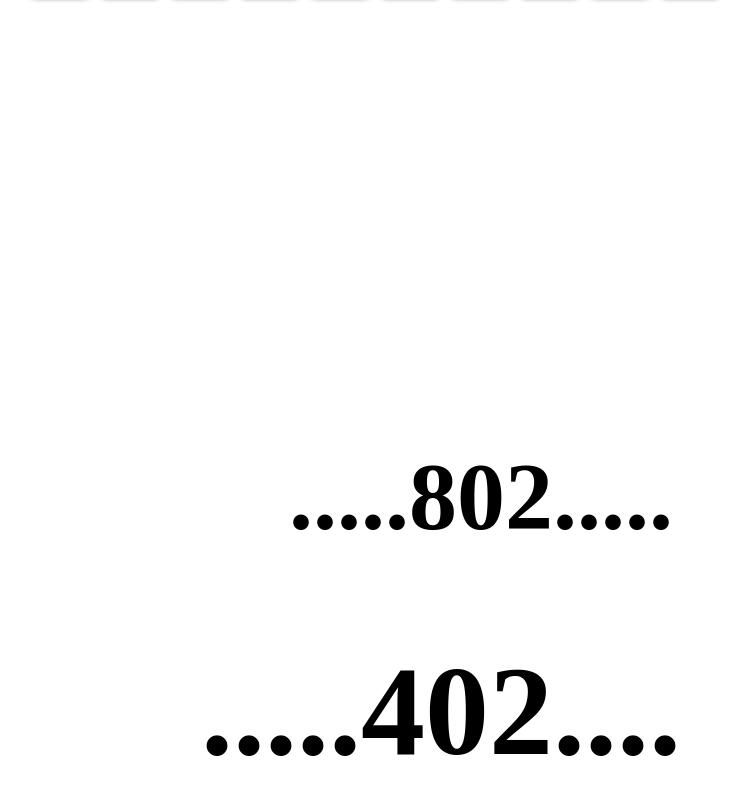
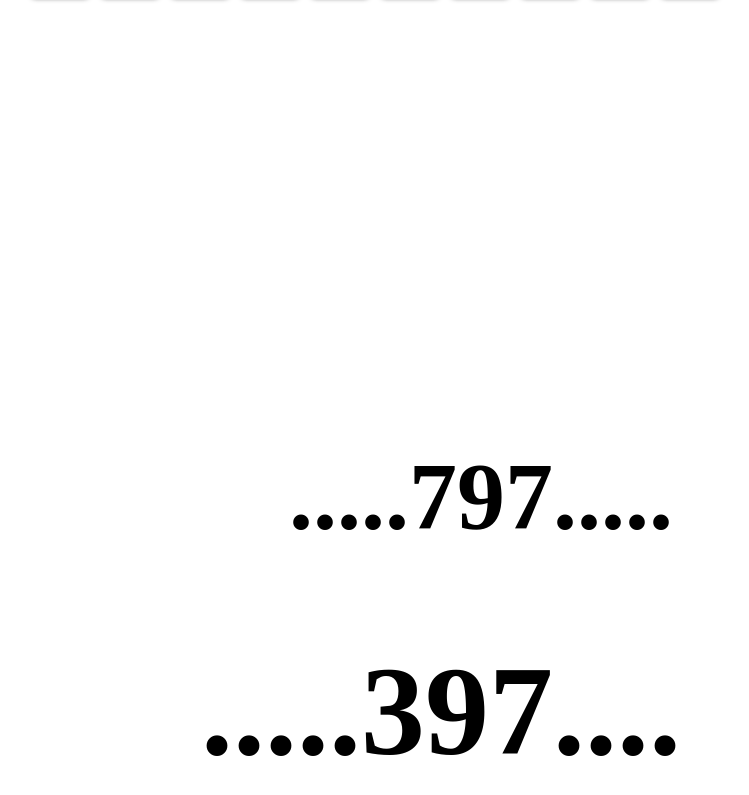
Before and after one commit to thsoin/allabout, a plain HTML site: page index.html in a window 1280 px wide. Shown: the part 539-1334 px from the top of the page, without its empty margins (423-1172 px from the left). Drawn offline with nearby package versions, Linux system fonts and the light colour scheme.

Commit message:
Update index.html

```diff
--- a/index.html
+++ b/index.html
@@ -77,8 +77,8 @@
     });
   </script>
 
-<h1 style="font-size:600%; text-align:center;">&nbsp;&nbsp;&nbsp;&nbsp;&nbsp;&nbsp;&nbsp;&nbsp;&nbsp;&nbsp;&nbsp;&nbsp;&nbsp;&nbsp;&nbsp;&nbsp;&nbsp;&nbsp;&nbsp;&nbsp;&nbsp;&nbsp;.....802.....</h1>
-<h1 style="font-size:800%; text-align:center;">&nbsp;&nbsp;&nbsp;&nbsp;&nbsp;&nbsp;&nbsp;&nbsp;&nbsp;&nbsp;&nbsp;&nbsp;&nbsp;&nbsp;.....402....</h1></body>
+<h1 style="font-size:600%; text-align:center;">&nbsp;&nbsp;&nbsp;&nbsp;&nbsp;&nbsp;&nbsp;&nbsp;&nbsp;&nbsp;&nbsp;&nbsp;&nbsp;&nbsp;&nbsp;&nbsp;&nbsp;&nbsp;&nbsp;&nbsp;&nbsp;&nbsp;.....797.....</h1>
+<h1 style="font-size:800%; text-align:center;">&nbsp;&nbsp;&nbsp;&nbsp;&nbsp;&nbsp;&nbsp;&nbsp;&nbsp;&nbsp;&nbsp;&nbsp;&nbsp;&nbsp;.....397....</h1></body>
 
 
 </html>
```
